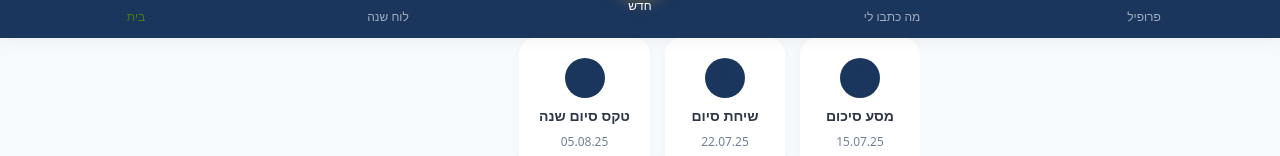
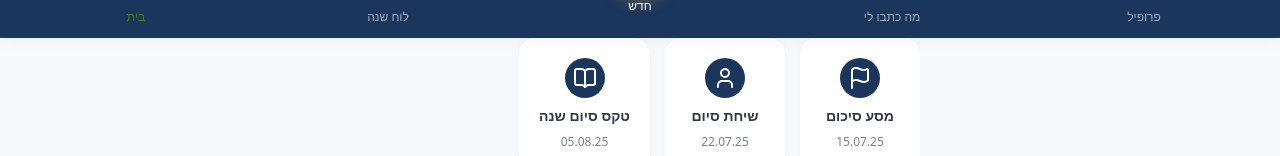
Before and after one commit to soferishay-oss/yoman-masa, a Next.js app: page / in a window 1280 px wide. Shown: the part 762-918 px from the top of the page. Built offline with nearby package versions, Linux system fonts and the light colour scheme.

Commit message:
UI: Fix icon colors in station cards

```diff
--- a/src/app/page.js
+++ b/src/app/page.js
@@ -88,17 +88,17 @@ export default function Home() {
         <h2 className={styles.sectionTitle}>התחנות הבאות</h2>
         <div className={styles.stationsScroll}>
           <div className={styles.stationCard}>
-            <div className={styles.stationIcon}><Flag size={24} color="var(--primary-color)" /></div>
+            <div className={styles.stationIcon}><Flag size={24} color="white" /></div>
             <h4>מסע סיכום</h4>
             <p>15.07.25</p>
           </div>
           <div className={styles.stationCard}>
-            <div className={styles.stationIcon}><User size={24} color="var(--primary-color)" /></div>
+            <div className={styles.stationIcon}><User size={24} color="white" /></div>
             <h4>שיחת סיום</h4>
             <p>22.07.25</p>
           </div>
           <div className={styles.stationCard}>
-            <div className={styles.stationIcon}><BookOpen size={24} color="var(--primary-color)" /></div>
+            <div className={styles.stationIcon}><BookOpen size={24} color="white" /></div>
             <h4>טקס סיום שנה</h4>
             <p>05.08.25</p>
           </div>
```
